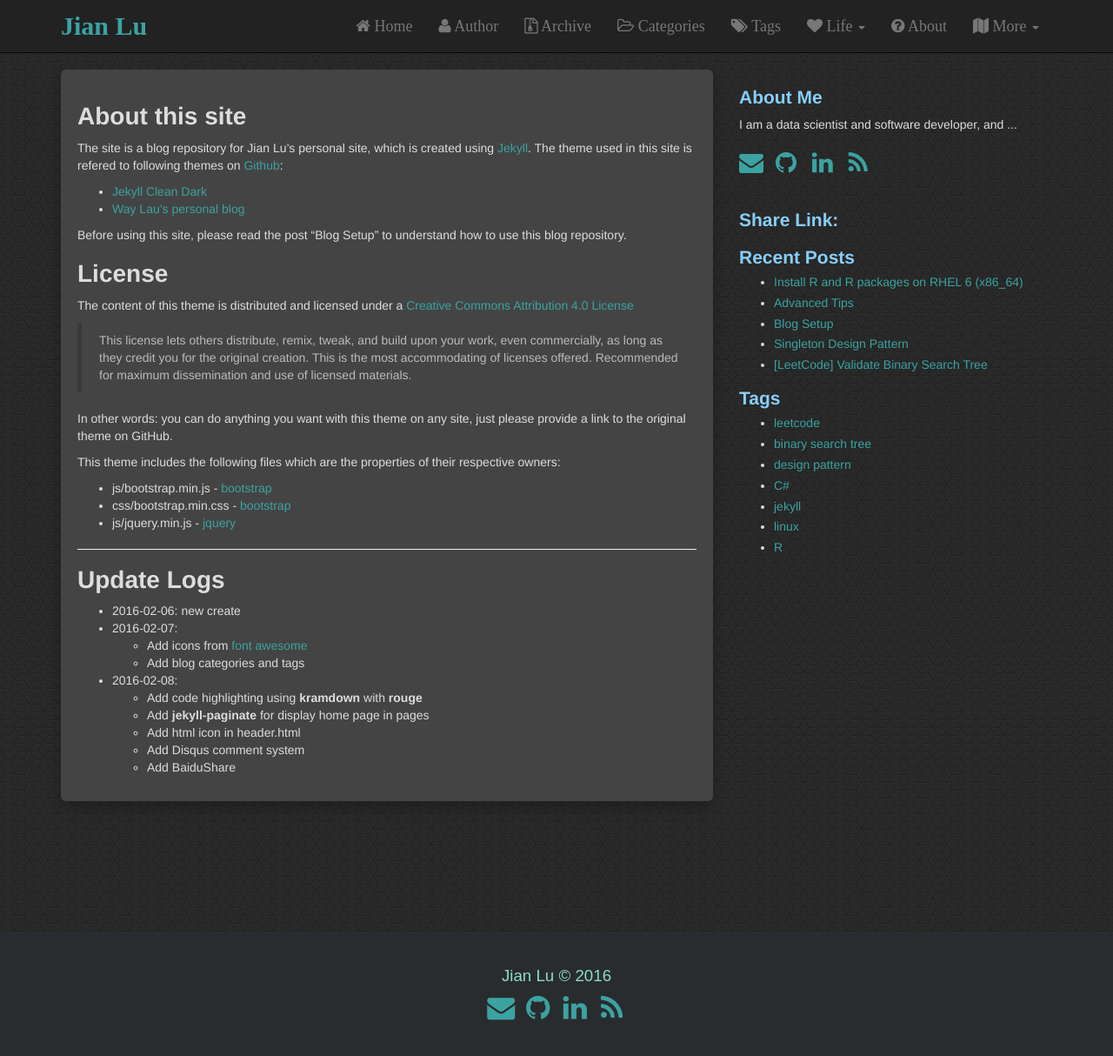
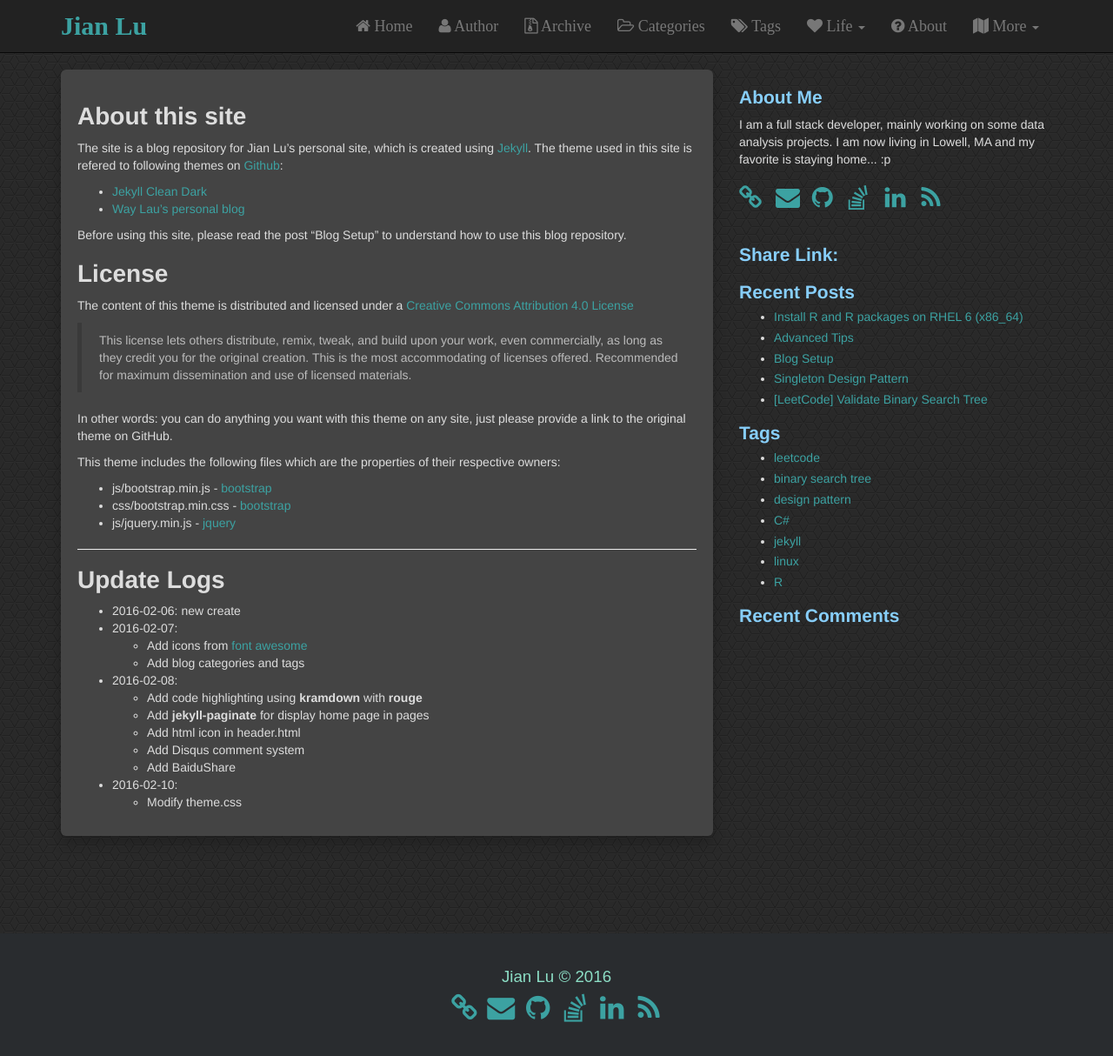
Before and after one commit to JianLu/jianlu.github.io, a Jekyll site: the page built from pages/about.md, in a window 1280 px wide and 1231 px high. Shown: the top 1214 px of the window at 87% size. Built offline with Jekyll 4.4.1, drawn with Linux system fonts in a browser that asks for light colours; comment, search, counter and statistics services are not loaded.

Commit message:
add "recent comment" widget

```diff
--- a/_config.yml
+++ b/_config.yml
@@ -5,7 +5,7 @@
 #
 name: Jian Lu
 title: Jian Lu's Personal Site
-description: I am a data scientist and software developer, and ...
+description: I am a software developer working on some data analysis projects
 logo_image: "/images/logo.png"
 headshot_image: "/images/headshot.jpg"
 
@@ -14,10 +14,11 @@
 baseurl: ""
 social:
   email: zzzdevil@gmail.com
+  homepage: http://www.cs.uml.edu/~jlu1/
   github: jianlu
   QQ:
   weibo:
-  stackoverflow: # your stackoverflow profile, e.g. "users/50476/bart-kiers"
+  stackoverflow: 5910124
   linkedin: jianlu0219
   facebook:
   flickr:
--- a/_includes/sidebar.html
+++ b/_includes/sidebar.html
@@ -1,6 +1,8 @@
 <div class="sidebar">
     <h2>About Me</h2>
-  <p>I am a data scientist and software developer, and ...</p>
+    <p>I am a full stack developer, mainly working on some data analysis projects.
+        I am now living in Lowell, MA and my favorite is staying home... :p </p>
+
     {% include social.html %}
 </div>
 
@@ -28,3 +30,8 @@
         {% endfor %}
     </ul>
 </div>
+
+<div class="sidebar">
+    <h2>Recent Comments</h2>
+    <script type="text/javascript" src="http://jianlu.disqus.com/recent_comments_widget.js?num_items=5&hide_mods=0&hide_avatars=0&avatar_size=32&excerpt_length=100"></script>
+</div>
--- a/_includes/social.html
+++ b/_includes/social.html
@@ -1,5 +1,11 @@
 <ul class="social-media">
-    <!--Email icon-->
+
+    {% if site.social.homepage %}
+    <li>
+        <a title="{{ site.name }}'s homepage" href="{{ site.social.homepage }}" target="_blank"><i class="fa fa-link fa-2x"></i></a>
+    </li>
+    {% endif %}
+
     {% if site.social.email %}
     <li>
         <a title="Email: {{ site.social.email }}" href="mailto:{{ site.social.email }}" <i class="fa fa-envelope fa-2x"></i></a>
--- a/pages/about.md
+++ b/pages/about.md
@@ -48,3 +48,5 @@
     - Add html icon in header.html
     - Add Disqus comment system
     - Add BaiduShare
+* 2016-02-10:
+    - Modify theme.css
```
Lines whose indentation alone changed are shown as unchanged.
